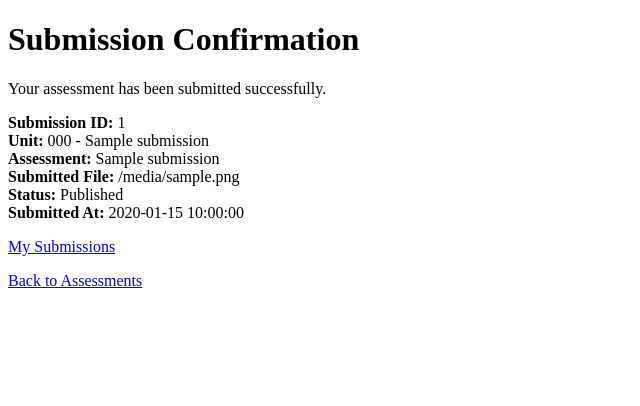
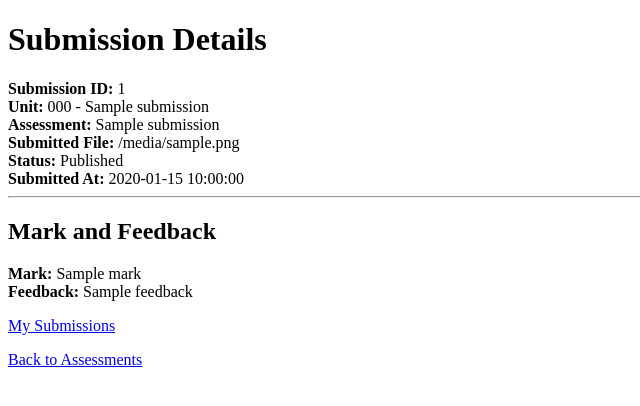
Before and after one commit to JellyJoestar/Homework-Submission-Portal, a Flask app: template templates/student_submission_details.html in a window 1280 px wide. Shown: the top 406 px of the page, without its empty margins (0-640 px from the left). Run offline with Flask 3, Linux system fonts and the light colour scheme; the template is opened without the code that fills it: most values are stand-ins (such as "Sample title", 1, 10 or a date in 2020).

Commit message:
feat(IFN636-24): display student mark and feedback

```diff
--- a/db.py
+++ b/db.py
@@ -325,6 +325,8 @@ def get_submission_by_id(submission_id, student_id):
             s.original_filename,
             s.stored_filename,
             s.status,
+            s.mark,
+            s.feedback,
             s.submitted_at,
             a.title AS assessment_title,
             u.unit_code,
--- a/templates/student_submission_details.html
+++ b/templates/student_submission_details.html
@@ -2,13 +2,12 @@
 <html lang="en">
 <head>
     <meta charset="UTF-8">
-    <title>Submission Confirmation</title>
+    <title>Submission Details</title>
 </head>
 <body>
 
-    <h1>Submission Confirmation</h1>
+    <h1>Submission Details</h1>
 
-    <p>Your assessment has been submitted successfully.</p>
 
     <div>
         <strong>Submission ID:</strong>
@@ -42,6 +41,28 @@
         {{ submission.submitted_at }}
     </div>
 
+    <hr>
+
+    <h2>Mark and Feedback</h2>
+
+    <div>
+        <strong>Mark:</strong>
+        {% if submission.mark is not none %}
+            {{ submission.mark }}
+        {% else %}
+            Not yet available
+        {% endif %}
+    </div>
+
+    <div>
+        <strong>Feedback:</strong>
+        {% if submission.feedback %}
+            {{ submission.feedback }}
+        {% else %}
+            Not yet available
+        {% endif %}
+    </div>
+
     <p>
         <a href="{{ url_for('views.student_submissions') }}">
             My Submissions
```
